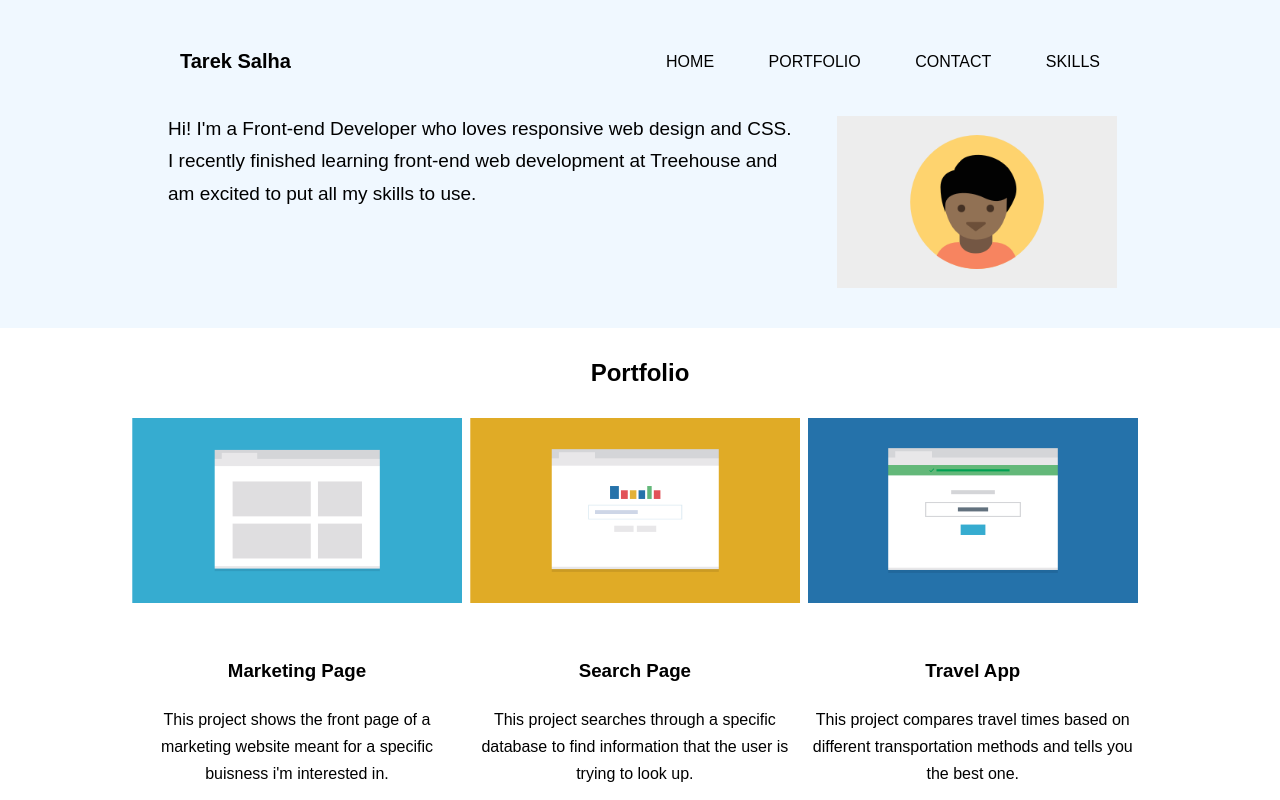
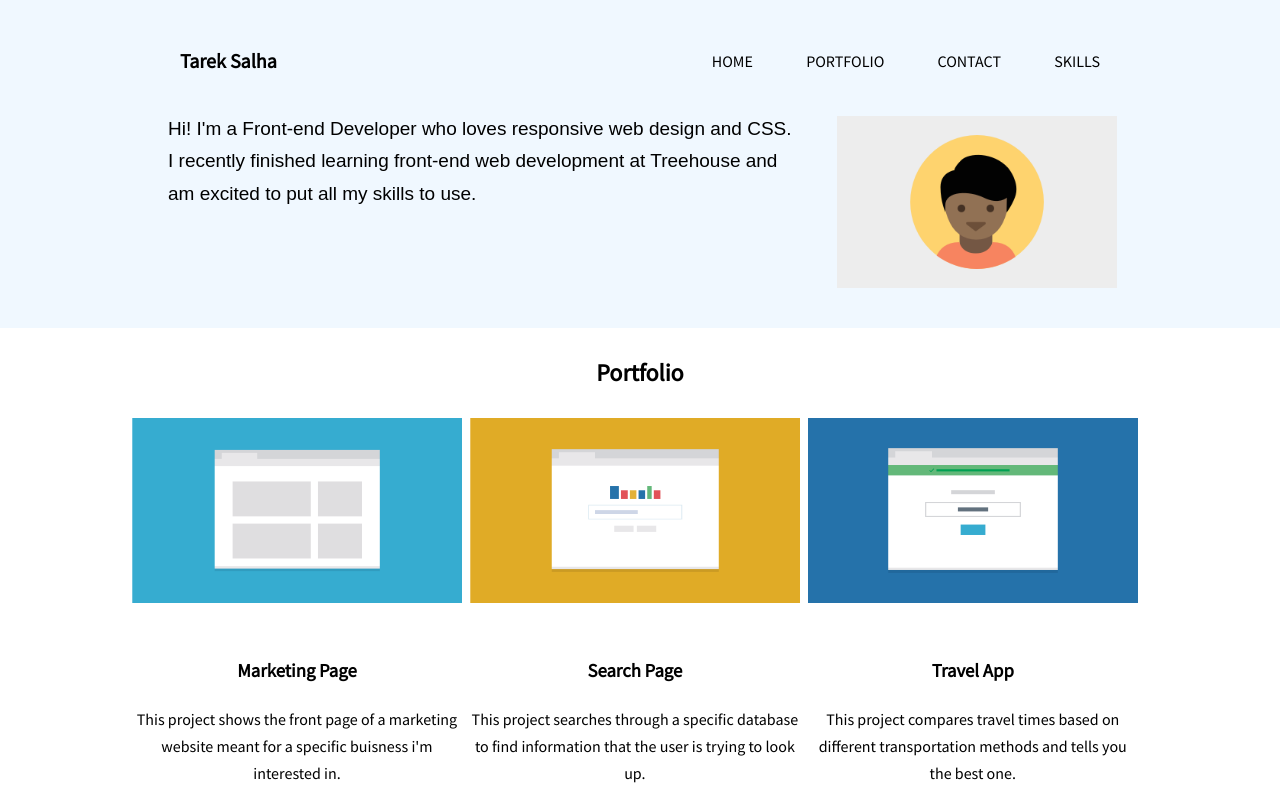
Before and after one commit to Tarek-dev/techdegree-project-2, a plain HTML site: page index.html in a window 1280 px wide. Shown: the top 800 px of the page. Drawn offline with Linux system fonts and the light colour scheme.

Commit message:
Update style.css

```diff
--- a/css/style.css
+++ b/css/style.css
@@ -5,7 +5,7 @@
 }
 
 body {
-	font-family: 'Varela Round', sans-serif;
+	font-family: 'Source Sans Pro', sans-serif;
 	padding: 0;
 	margin: 0;
 	font-size: 1em;
```
